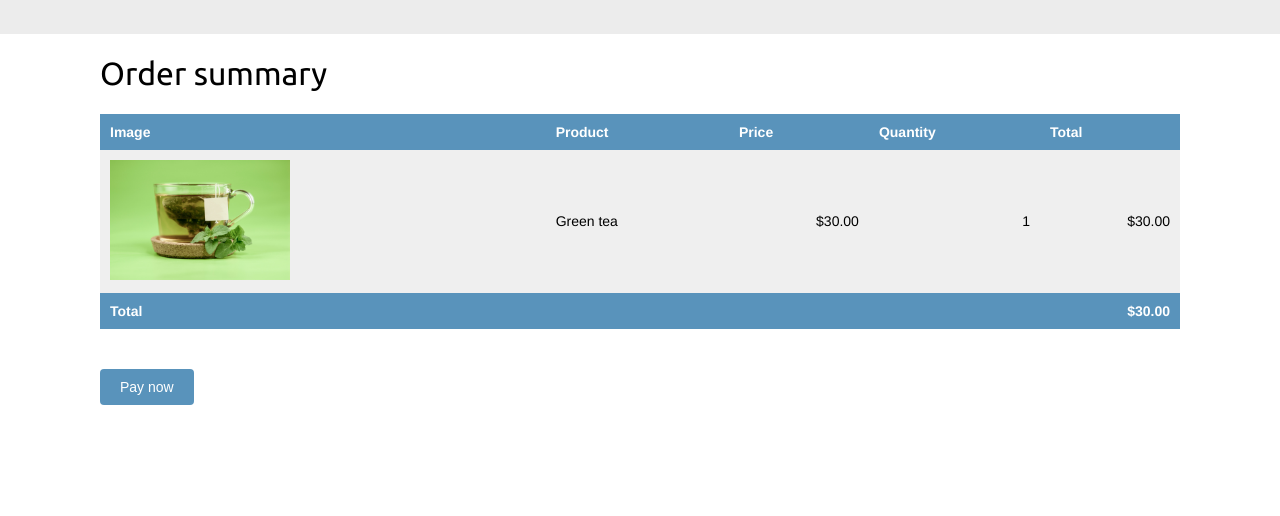
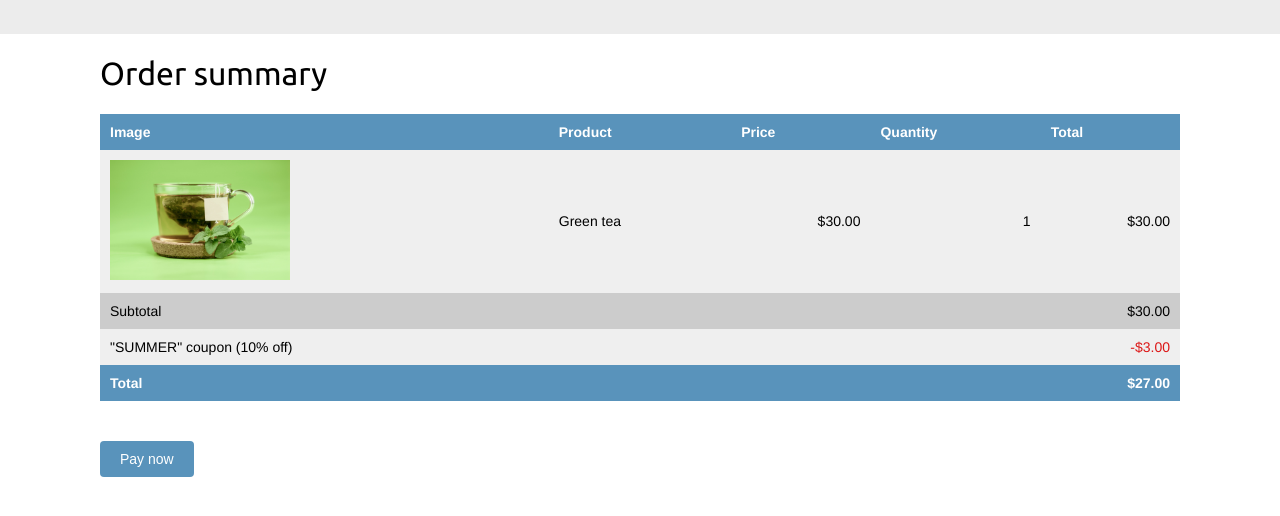
Before and after one commit to ArturStar3/DjangoBook-Shop, a Django app: template payment/templates/payment/process.html in a window 1280 px wide. Shown: the part 46-562 px from the top of the page. Run offline with Django 5.2, Linux system fonts and the light colour scheme; the template is opened without the code that fills it: values that come from a table or form of the project are taken from there, others are empty; data comes from the database, SQL or seed files in the repository; both versions use the stored data as it was after the commit; parts of the project's set-up code (start-up, migrations or seed data) failed here and were passed over.

Commit message:
Shop_Coupon

```diff
--- a/orders/models.py
+++ b/orders/models.py
@@ -1,6 +1,9 @@
 from django.db import models
 from shop.models import Product
 from django.conf import settings
+from coupons.models import Coupon
+from decimal import Decimal
+from django.core.validators import MinValueValidator, MaxValueValidator
 
 class Order(models.Model):
     first_name = models.CharField(max_length=50)
@@ -13,6 +16,8 @@ class Order(models.Model):
     updated = models.DateTimeField(auto_now=True)
     paid = models.BooleanField(default = False)
     stripe_id = models.CharField(max_length=250, blank=True)
+    coupon = models.ForeignKey(Coupon, related_name='orders', null=True, blank=True, on_delete=models.SET_NULL)
+    discount = models.IntegerField(default=0, validators=[MinValueValidator(0), MaxValueValidator(100)])
 
     class Meta:
         ordering = ['-created']
@@ -24,7 +29,8 @@ class Order(models.Model):
         return f'Order {self.id}'
 
     def get_total_cost(self):
-        return sum(item.get_cost() for item in self.items.all())
+        total_cost = self.get_total_cost_before_discount()
+        return total_cost - self.get_discount()
 
     def get_stripe_url(self):
         if not self.stripe_id:
@@ -38,6 +44,15 @@ class Order(models.Model):
             path='/'
         return f'https://dashboard.stripe.com{path}payments/{self.stripe_id}'
 
+    def get_total_cost_before_discount(self):
+        return sum(item.get_cost() for item in self.items.all())
+
+    def get_discount(self):
+        total_cost = self.get_total_cost_before_discount()
+        if self.discount:
+            return total_cost * (self.discount/Decimal(100))
+        return Decimal(0)
+
 class OrderItem(models.Model):
     order = models.ForeignKey(Order, related_name='items', on_delete=models.CASCADE)
     product = models.ForeignKey(Product, related_name='order_items', on_delete=models.CASCADE)
--- a/orders/views.py
+++ b/orders/views.py
@@ -15,7 +15,11 @@ def order_create(request):
     if request.method == 'POST':
         form = OrderCreateForm(request.POST)
         if form.is_valid():
-            order = form.save()
+            order = form.save(commit=False)
+            if cart.coupon:
+                order.coupon = cart.coupon
+                order.discount = cart.coupon.discount
+            order.save()
             for item in cart:
                 OrderItem.objects.create(order=order,
                                          product=item['product'],
--- a/payment/templates/payment/process.html
+++ b/payment/templates/payment/process.html
@@ -31,9 +31,29 @@
                     <td class="num">${{item.get_cost}}</td>
                 </tr>
             {% endfor %}
+            {% if order.coupon %}
+                <tr class="subtotal">
+                    <td>Subtotal</td>
+                    <td colspan="3">
+                        <td class="num">
+                            ${{order.get_total_cost_before_discount|floatformat:2}}
+                        </td>
+                    </td>
+                </tr>
+                <tr>
+                    <td>
+                        "{{order.coupon.code}}" coupon
+                        ({{order.discount}}% off)
+                    </td>
+                    <td colspan="3"></td>
+                    <td class="num neg">
+                        -${{order.get_discount|floatformat:2}}
+                    </td>
+                </tr>
+            {% endif %}
             <tr class="total">
                 <td colspan="4">Total</td>
-                <td class="num">${{order.get_total_cost}}</td>
+                <td class="num">${{order.get_total_cost|floatformat:2}}</td>
             </tr>
         </tbody>
     </table>
```
Also changed, not shown: payment/views.py (+9 -0 lines), db.sqlite3, orders/migrations/0003_order_coupon_order_discount.py (added).
